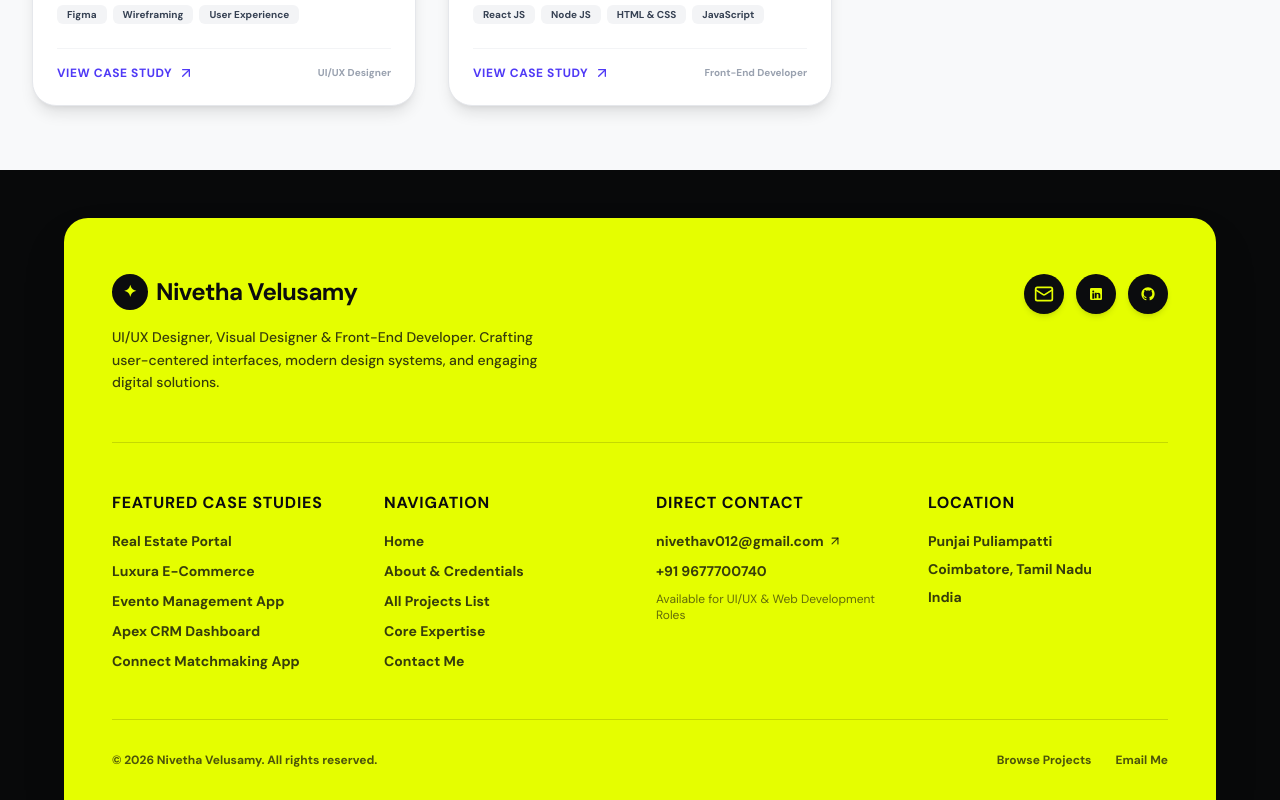
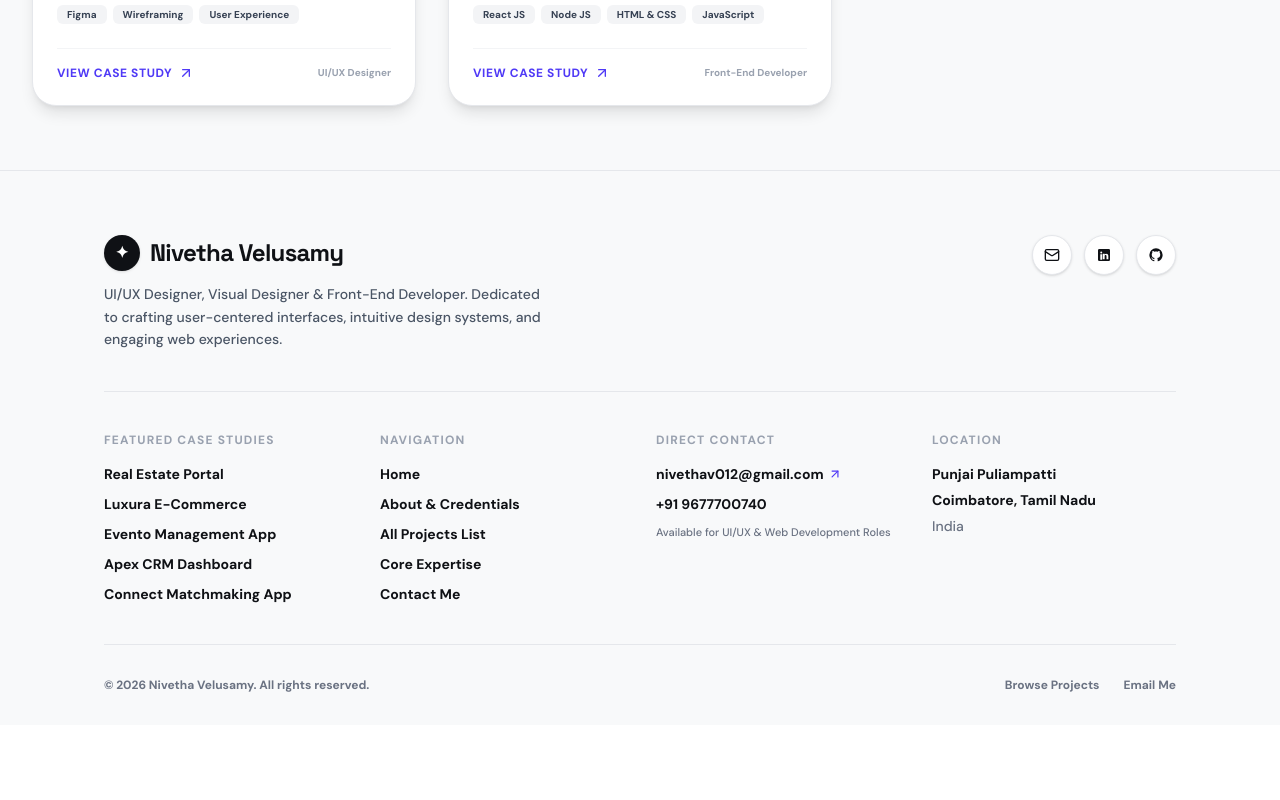
Before and after one commit to aeropeak26/Nivetha_portfolio, a Next.js app: page /projects in a window 1280 px wide. Shown: the part 1996-2796 px from the top of the page. After the commit the page ends 2721 px from the top, so only its background shows below. Built offline with nearby package versions, Linux system fonts and the light colour scheme.

Commit message:
style: update Footer to light theme matching landing page design

```diff
--- a/src/components/Footer.tsx
+++ b/src/components/Footer.tsx
@@ -1,38 +1,39 @@
 "use client";
 
 import Link from "next/link";
-import { Mail, ArrowUpRight, Globe, Code } from "lucide-react";
+import { Mail, ArrowUpRight } from "lucide-react";
 import { profileData } from "@/data/profileData";
 
 export default function Footer() {
   return (
-    <footer className="pt-12 bg-[#08090A]">
-      {/* Curved Arch Footer Container */}
-      <div className="max-w-6xl mx-auto bg-[#E5FE00] text-[#0B0C0E] rounded-t-3xl md:rounded-footer-arch px-6 sm:px-12 pt-14 pb-8 shadow-2xl">
+    <footer className="pt-16 pb-8 bg-[#F8F9FA] text-[#0F1115] border-t border-gray-200">
+      {/* Light Theme Footer Container */}
+      <div className="max-w-6xl mx-auto px-6 sm:px-10">
 
         {/* Top Header Row */}
-        <div className="flex flex-col lg:flex-row lg:items-start justify-between gap-8 pb-12 border-b border-[#0B0C0E]/15">
+        <div className="flex flex-col lg:flex-row lg:items-start justify-between gap-8 pb-10 border-b border-gray-200">
           <div className="max-w-md">
-            <Link href="/" className="flex items-center gap-2 mb-4">
-              <div className="w-9 h-9 rounded-full bg-[#0B0C0E] text-[#E5FE00] flex items-center justify-center font-black text-base">
+            <Link href="/" className="flex items-center gap-2.5 mb-3 group">
+              <div className="w-9 h-9 rounded-full bg-[#0F1115] text-white flex items-center justify-center font-black text-base group-hover:bg-indigo-600 transition-colors shadow-sm">
                 ✦
               </div>
-              <span className="font-extrabold text-2xl tracking-tight text-[#0B0C0E]">
+              <span className="font-black text-2xl tracking-tight text-[#0F1115] font-display">
                 Nivetha Velusamy
               </span>
             </Link>
-            <p className="text-sm font-medium text-[#0B0C0E]/80 leading-relaxed">
-              UI/UX Designer, Visual Designer & Front-End Developer. Crafting user-centered interfaces, modern design systems, and engaging digital solutions.
+            <p className="text-xs sm:text-sm font-medium text-gray-600 leading-relaxed">
+              UI/UX Designer, Visual Designer & Front-End Developer. Dedicated to crafting user-centered interfaces, intuitive design systems, and engaging web experiences.
             </p>
           </div>
 
+          {/* Social Icon Pills */}
           <div className="flex items-center gap-3">
             <a
               href="mailto:nivethav012@gmail.com"
-              className="w-10 h-10 rounded-full bg-[#0B0C0E] text-[#E5FE00] flex items-center justify-center hover:scale-110 transition-transform duration-200 shadow-md"
+              className="w-10 h-10 rounded-full bg-white border border-gray-200 text-[#0F1115] flex items-center justify-center hover:bg-[#0F1115] hover:text-white hover:border-[#0F1115] transition-all duration-200 shadow-sm"
               aria-label="Email"
             >
-              <Mail className="w-5 h-5" />
+              <Mail className="w-4 h-4" />
             </a>
 
             {/* LinkedIn Icon SVG */}
@@ -40,7 +41,7 @@ export default function Footer() {
               href={profileData.socials.linkedin}
               target="_blank"
               rel="noopener noreferrer"
-              className="w-10 h-10 rounded-full bg-[#0B0C0E] text-[#E5FE00] flex items-center justify-center hover:scale-110 transition-transform duration-200 shadow-md"
+              className="w-10 h-10 rounded-full bg-white border border-gray-200 text-[#0F1115] flex items-center justify-center hover:bg-indigo-600 hover:text-white hover:border-indigo-600 transition-all duration-200 shadow-sm"
               aria-label="LinkedIn"
             >
               <svg className="w-4 h-4 fill-current" viewBox="0 0 24 24">
@@ -53,7 +54,7 @@ export default function Footer() {
               href={profileData.socials.github}
               target="_blank"
               rel="noopener noreferrer"
-              className="w-10 h-10 rounded-full bg-[#0B0C0E] text-[#E5FE00] flex items-center justify-center hover:scale-110 transition-transform duration-200 shadow-md"
+              className="w-10 h-10 rounded-full bg-white border border-gray-200 text-[#0F1115] flex items-center justify-center hover:bg-[#0F1115] hover:text-white hover:border-[#0F1115] transition-all duration-200 shadow-sm"
               aria-label="GitHub"
             >
               <svg className="w-4 h-4 fill-current" viewBox="0 0 24 24">
@@ -64,69 +65,73 @@ export default function Footer() {
         </div>
 
         {/* Links Grid */}
-        <div className="grid grid-cols-2 sm:grid-cols-4 gap-8 py-12 text-sm">
-          {/* Featured Projects Column */}
+        <div className="grid grid-cols-2 sm:grid-cols-4 gap-8 py-10 text-xs sm:text-sm">
+
+          {/* Featured Case Studies Column */}
           <div>
-            <h4 className="font-black text-base text-[#0B0C0E] uppercase tracking-wider mb-4">
-              Featured Case Studies
+            <h4 className="font-extrabold text-xs text-gray-400 uppercase tracking-widest mb-4">
+              FEATURED CASE STUDIES
             </h4>
-            <ul className="flex flex-col gap-2.5 font-semibold text-[#0B0C0E]/80">
-              <li><Link href="/projects/realestate-project" className="hover:underline">Real Estate Portal</Link></li>
-              <li><Link href="/projects/ecommerce-project" className="hover:underline">Luxura E-Commerce</Link></li>
-              <li><Link href="/projects/evento-app" className="hover:underline">Evento Management App</Link></li>
-              <li><Link href="/projects/crm-project" className="hover:underline">Apex CRM Dashboard</Link></li>
-              <li><Link href="/projects/dating-app" className="hover:underline">Connect Matchmaking App</Link></li>
+            <ul className="flex flex-col gap-2.5 font-semibold text-[#0F1115]">
+              <li><Link href="/projects/realestate-project" className="hover:text-indigo-600 transition-colors">Real Estate Portal</Link></li>
+              <li><Link href="/projects/ecommerce-project" className="hover:text-indigo-600 transition-colors">Luxura E-Commerce</Link></li>
+              <li><Link href="/projects/evento-app" className="hover:text-indigo-600 transition-colors">Evento Management App</Link></li>
+              <li><Link href="/projects/crm-project" className="hover:text-indigo-600 transition-colors">Apex CRM Dashboard</Link></li>
+              <li><Link href="/projects/dating-app" className="hover:text-indigo-600 transition-colors">Connect Matchmaking App</Link></li>
             </ul>
           </div>
 
           {/* Quick Links Column */}
           <div>
-            <h4 className="font-black text-base text-[#0B0C0E] uppercase tracking-wider mb-4">
-              Navigation
+            <h4 className="font-extrabold text-xs text-gray-400 uppercase tracking-widest mb-4">
+              NAVIGATION
             </h4>
-            <ul className="flex flex-col gap-2.5 font-semibold text-[#0B0C0E]/80">
-              <li><Link href="/" className="hover:underline">Home</Link></li>
-              <li><Link href="/#about" className="hover:underline">About & Credentials</Link></li>
-              <li><Link href="/projects" className="hover:underline">All Projects List</Link></li>
-              <li><Link href="/#services" className="hover:underline">Core Expertise</Link></li>
-              <li><Link href="/#contact" className="hover:underline">Contact Me</Link></li>
+            <ul className="flex flex-col gap-2.5 font-semibold text-[#0F1115]">
+              <li><Link href="/" className="hover:text-indigo-600 transition-colors">Home</Link></li>
+              <li><Link href="/#about" className="hover:text-indigo-600 transition-colors">About & Credentials</Link></li>
+              <li><Link href="/projects" className="hover:text-indigo-600 transition-colors">All Projects List</Link></li>
+              <li><Link href="/#services" className="hover:text-indigo-600 transition-colors">Core Expertise</Link></li>
+              <li><Link href="/#contact" className="hover:text-indigo-600 transition-colors">Contact Me</Link></li>
             </ul>
           </div>
 
-          {/* Connect Column */}
+          {/* Direct Contact Column */}
           <div>
-            <h4 className="font-black text-base text-[#0B0C0E] uppercase tracking-wider mb-4">
-              Direct Contact
+            <h4 className="font-extrabold text-xs text-gray-400 uppercase tracking-widest mb-4">
+              DIRECT CONTACT
             </h4>
-            <div className="flex flex-col gap-2.5 font-semibold text-[#0B0C0E]/80">
-              <a href="mailto:nivethav012@gmail.com" className="hover:underline flex items-center gap-1">
+            <div className="flex flex-col gap-2.5 font-semibold text-[#0F1115]">
+              <a href="mailto:nivethav012@gmail.com" className="hover:text-indigo-600 transition-colors flex items-center gap-1">
                 <span>nivethav012@gmail.com</span>
-                <ArrowUpRight className="w-3.5 h-3.5" />
+                <ArrowUpRight className="w-3.5 h-3.5 text-indigo-600" />
               </a>
               <p>+91 9677700740</p>
-              <p className="text-xs text-[#0B0C0E]/60 font-normal">Available for UI/UX & Web Development Roles</p>
+              <p className="text-[11px] text-gray-500 font-medium leading-tight mt-0.5">
+                Available for UI/UX & Web Development Roles
+              </p>
             </div>
           </div>
 
           {/* Location Column */}
           <div>
-            <h4 className="font-black text-base text-[#0B0C0E] uppercase tracking-wider mb-4">
-              Location
+            <h4 className="font-extrabold text-xs text-gray-400 uppercase tracking-widest mb-4">
+              LOCATION
             </h4>
-            <div className="flex flex-col gap-2 font-semibold text-[#0B0C0E]/80">
+            <div className="flex flex-col gap-1.5 font-semibold text-[#0F1115]">
               <p>Punjai Puliampatti</p>
               <p>Coimbatore, Tamil Nadu</p>
-              <p>India</p>
+              <p className="text-gray-500 font-medium">India</p>
             </div>
           </div>
+
         </div>
 
         {/* Bottom Bar */}
-        <div className="pt-8 border-t border-[#0B0C0E]/15 flex flex-col sm:flex-row items-center justify-between text-xs font-semibold text-[#0B0C0E]/70 gap-4">
+        <div className="pt-8 border-t border-gray-200 flex flex-col sm:flex-row items-center justify-between text-xs font-semibold text-gray-500 gap-4">
           <p>© 2026 Nivetha Velusamy. All rights reserved.</p>
-          <div className="flex gap-6">
-            <Link href="/projects" className="hover:underline">Browse Projects</Link>
-            <a href="mailto:nivethav012@gmail.com" className="hover:underline">Email Me</a>
+          <div className="flex items-center gap-6">
+            <Link href="/projects" className="hover:text-indigo-600 transition-colors">Browse Projects</Link>
+            <a href="mailto:nivethav012@gmail.com" className="hover:text-indigo-600 transition-colors">Email Me</a>
           </div>
         </div>
 
```
